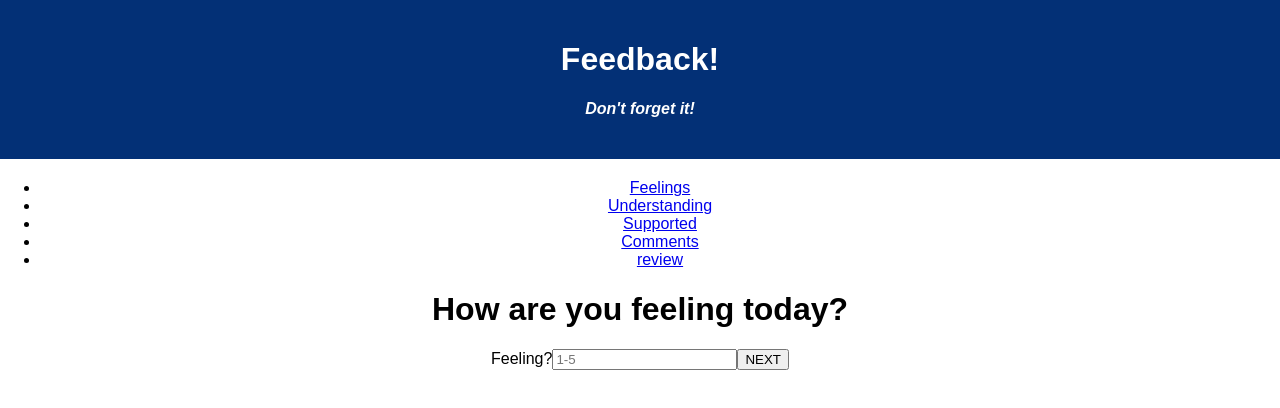
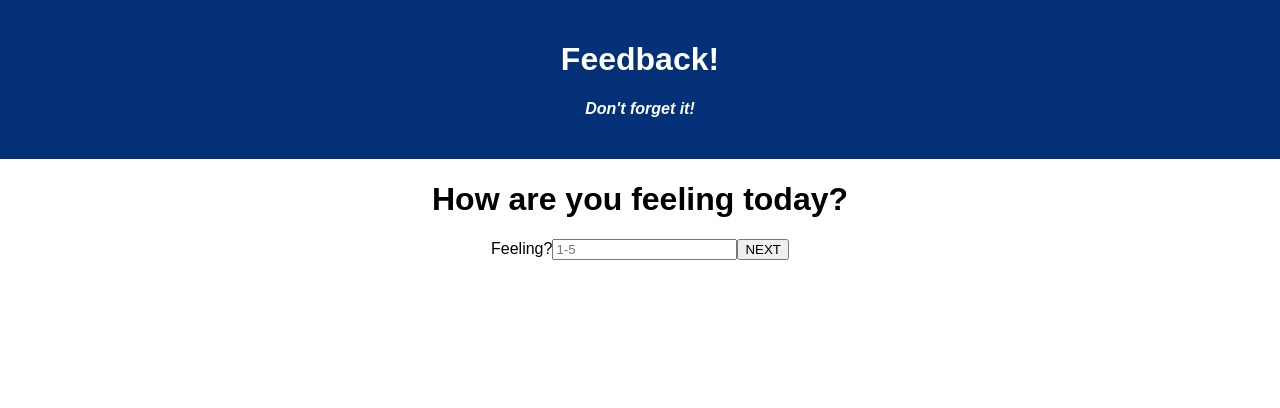
Before and after one commit to dontyellwillcry/weekend-redux-feedback-loop, a React (Create React App) app: page / in a window 1280 px wide. Shown: the top 408 px of the page. Built offline with nearby package versions, Linux system fonts and the light colour scheme.

Commit message:
removed nav bar

```diff
--- a/src/components/App/App.jsx
+++ b/src/components/App/App.jsx
@@ -19,14 +19,14 @@ function App() {
       </header>
       <Router>
         <div>
-          <ul className="nav">
+          {/* <ul className="nav">
             <li><Link to="/">Feelings</Link></li>
             <li><Link to="/understanding">Understanding</Link></li>
             <li><Link to="/supported">Supported</Link></li>
             <li><Link to="/comments">Comments</Link></li>
             <li><Link to="/review">review</Link></li>
 
-          </ul>
+          </ul> */}
 
           <Route exact path="/">
             <FeelingInput />
```
